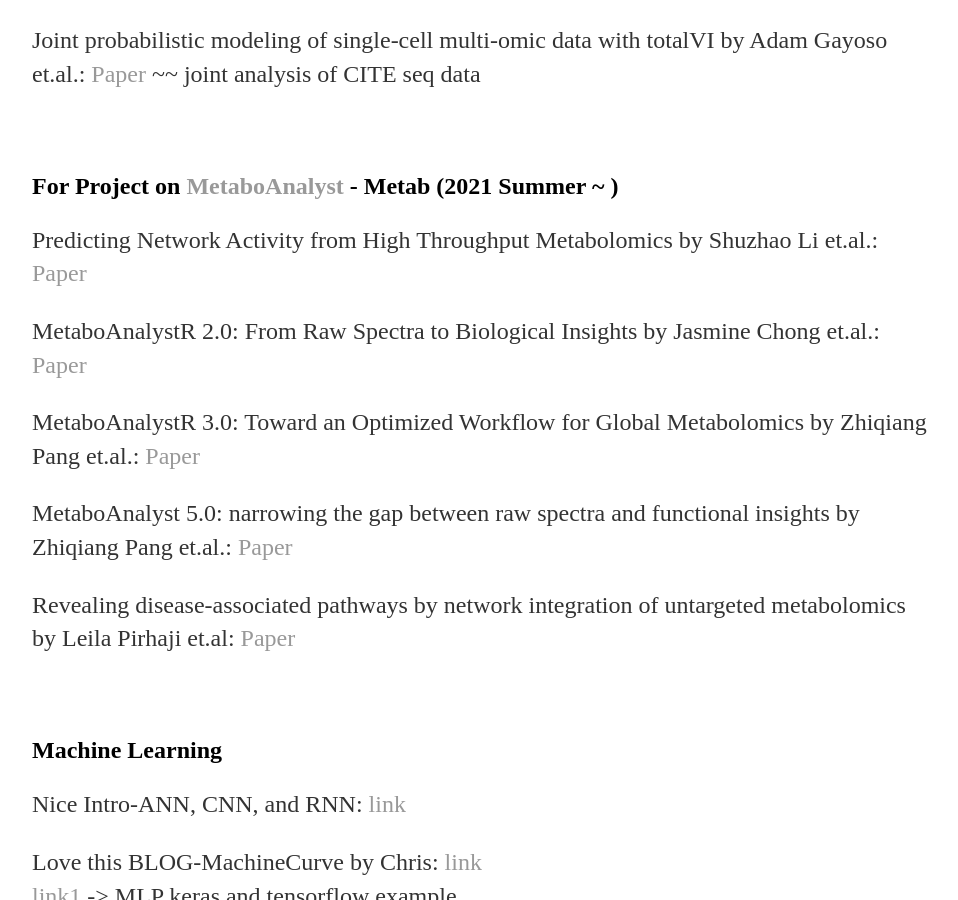
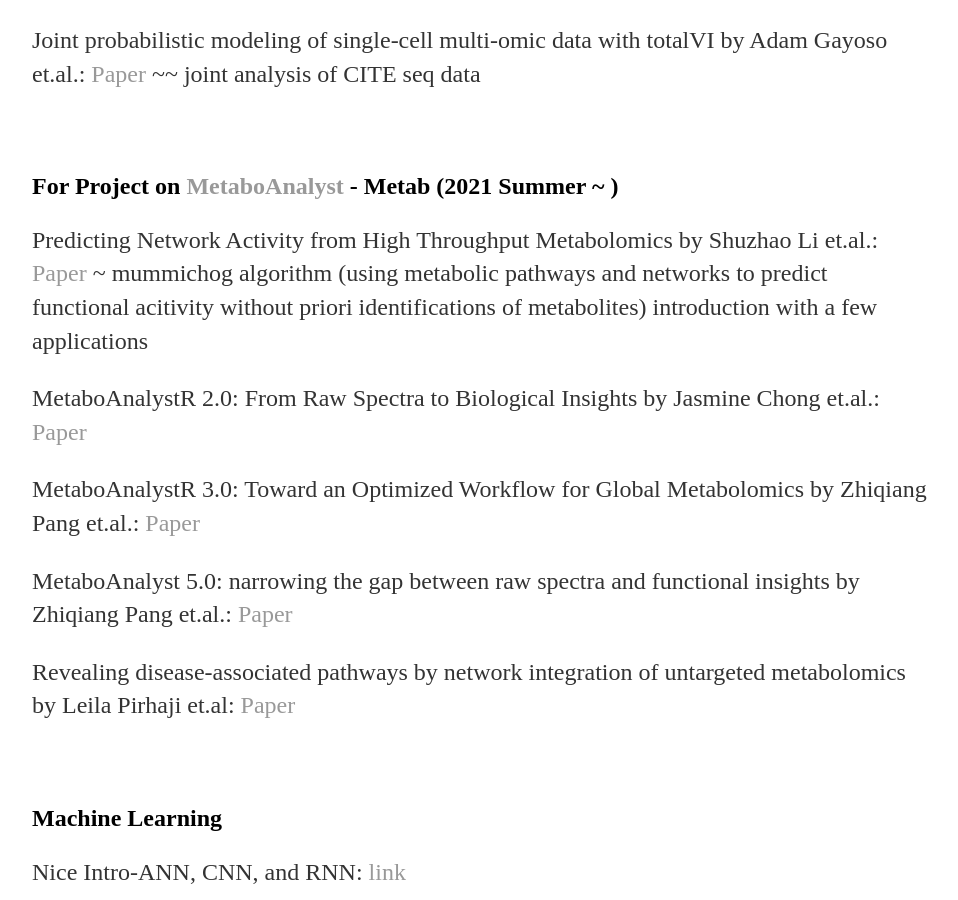
Before and after one commit to yjkweon24/yjkweon24.github.io, a Jekyll site: the page built from _posts/2019-03-16-Academic.md, in a window 1280 px wide and 900 px high, scrolled down 2187 px. Shown: the whole window, without its empty margins (160-1118 px from the left). Built offline with Jekyll 4.4.1, drawn with Linux system fonts in a browser that asks for light colours.

Commit message:
Update 2019-03-16-Academic.md

```diff
--- a/_posts/2019-03-16-Academic.md
+++ b/_posts/2019-03-16-Academic.md
@@ -57,7 +57,7 @@
 
 ## For Project on [MetaboAnalyst](https://www.metaboanalyst.ca/home.xhtml) - Metab (2021 Summer ~ )
 
-Predicting Network Activity from High Throughput Metabolomics by Shuzhao Li et.al.: [Paper](https://journals.plos.org/ploscompbiol/article?id=10.1371/journal.pcbi.1003123)
+Predicting Network Activity from High Throughput Metabolomics by Shuzhao Li et.al.: [Paper](https://journals.plos.org/ploscompbiol/article?id=10.1371/journal.pcbi.1003123) ~ mummichog algorithm (using metabolic pathways and networks to predict functional acitivity without priori identifications of metabolites) introduction with a few applications
 
 MetaboAnalystR 2.0: From Raw Spectra to Biological Insights by Jasmine Chong et.al.: [Paper](https://www.mdpi.com/2218-1989/9/3/57)
 
```
